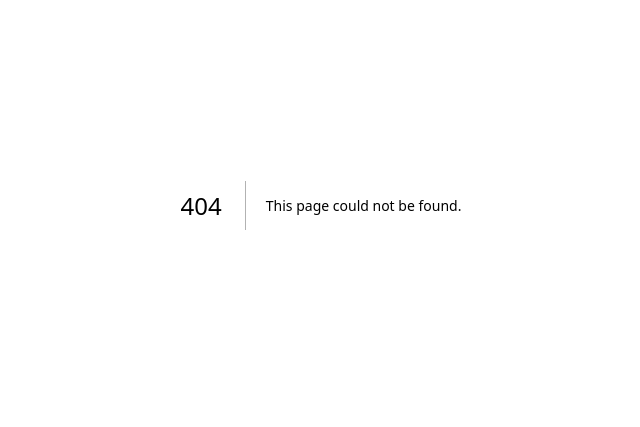
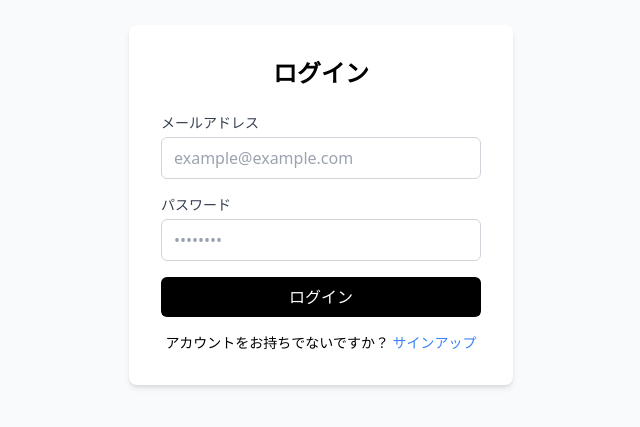
Before and after one commit to totot1010/Jisui, a Next.js app in the folder frontend/: page /login in a window 1280 px wide. Before the commit this address had no page. Shown: the part 195-622 px from the top of the page, without its empty margins (319-959 px from the left). Built offline with nearby package versions, Linux system fonts and the light colour scheme.

Commit message:
🎨 feat: ログインおよびサインアップページのレイアウトとコンポーネントを追加

```diff
--- /dev/null
+++ b/frontend/src/app/(unauthenticated)/login/layout.tsx
@@ -0,0 +1,8 @@
+export default async function Layout({ children }: { children: React.ReactNode }) {
+
+  return (
+    <div className="flex items-center justify-center min-h-screen bg-gray-50">
+        {children}
+    </div>
+  )
+}
--- /dev/null
+++ b/frontend/src/app/(unauthenticated)/login/page.tsx
@@ -0,0 +1,5 @@
+import Login from "@/feature/auth/components/login";
+
+export default async function Page() {
+  return <Login />
+}
--- /dev/null
+++ b/frontend/src/app/(unauthenticated)/signup/layout.tsx
@@ -0,0 +1,8 @@
+export default async function Layout({ children }: { children: React.ReactNode }) {
+
+  return (
+    <div className="flex items-center justify-center min-h-screen bg-gray-50">
+        {children}
+    </div>
+  )
+}
--- /dev/null
+++ b/frontend/src/app/(unauthenticated)/signup/page.tsx
@@ -0,0 +1,5 @@
+import SignUp from "@/feature/auth/components/signup";
+
+export default async function Page() {
+  return <SignUp />
+}
```
